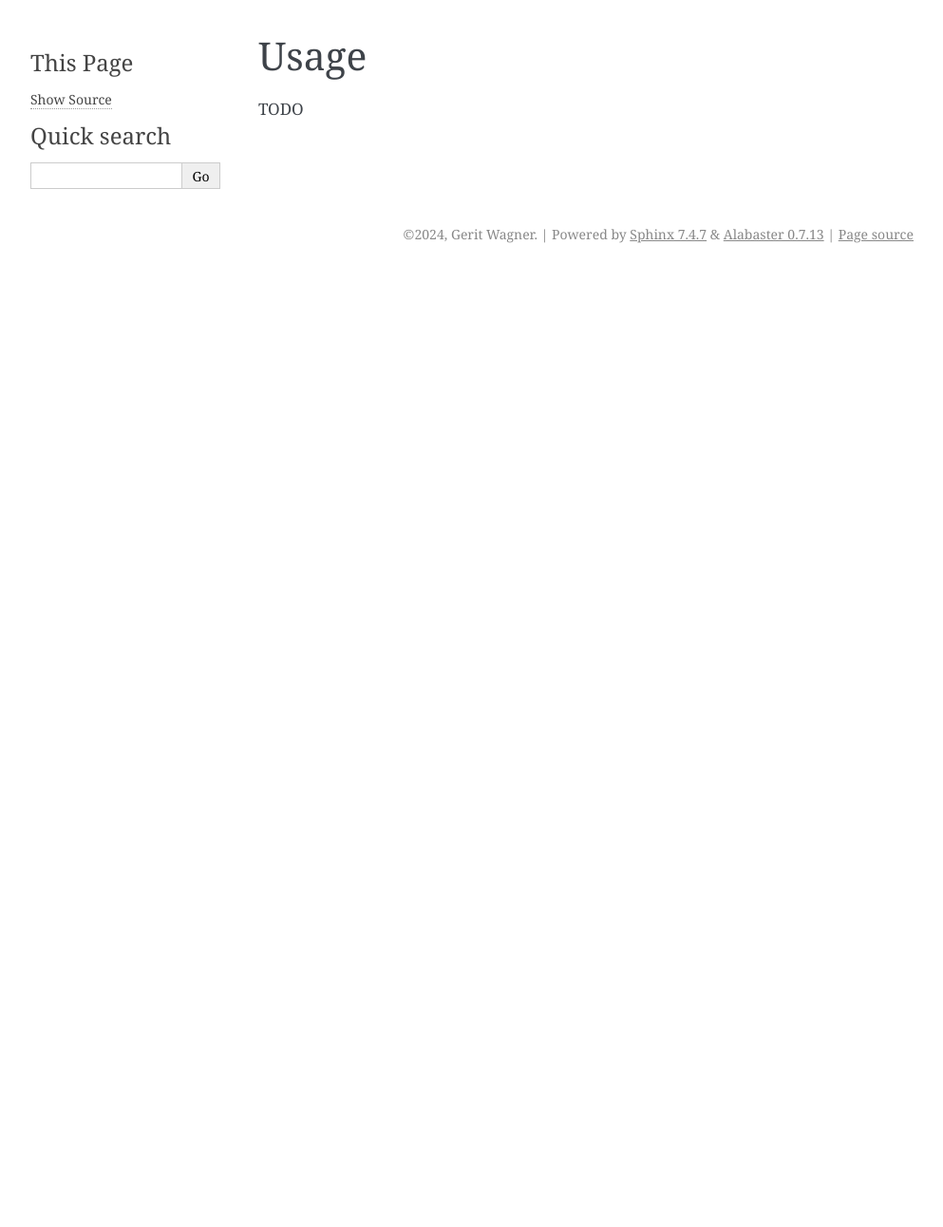
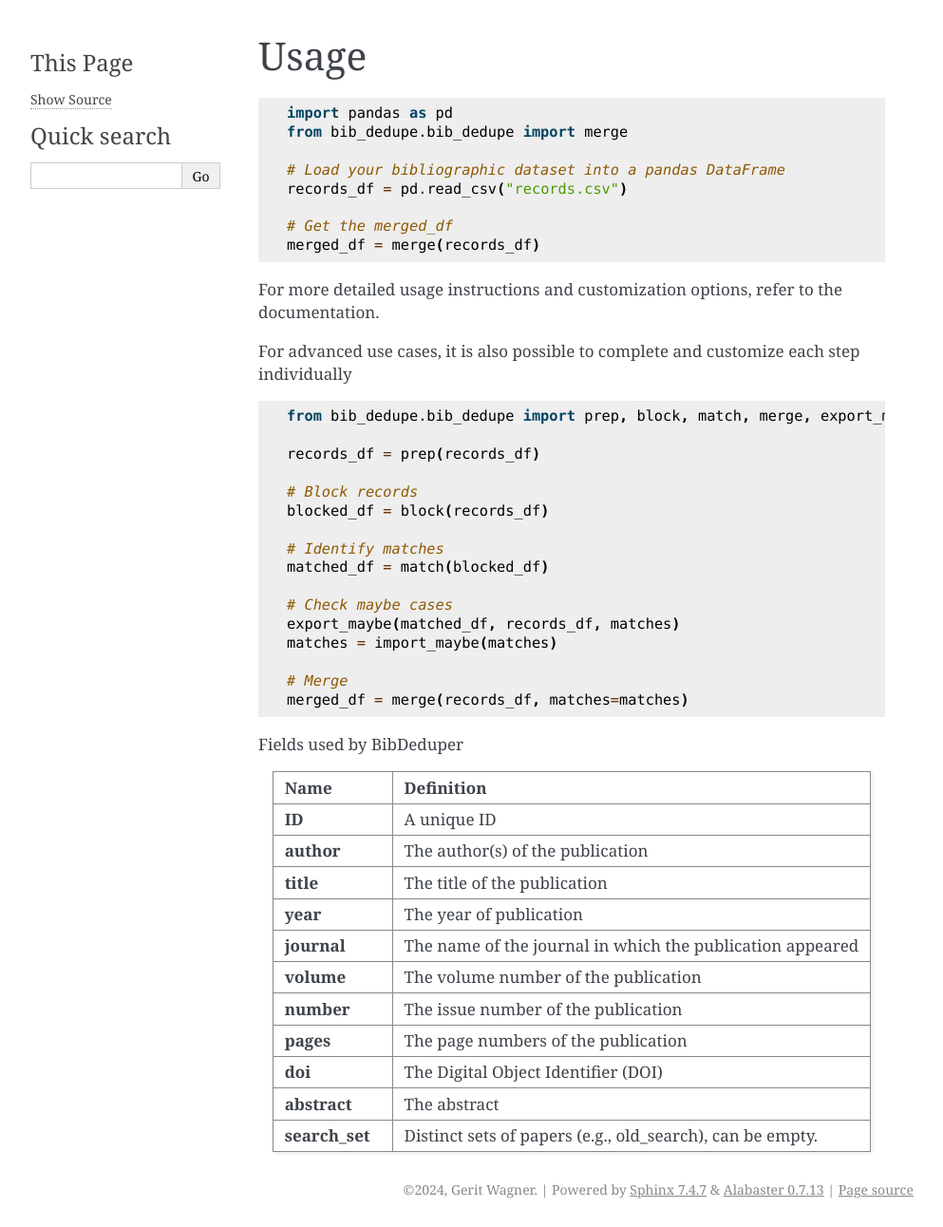
Before and after one commit to CoLRev-Environment/bib-dedupe, a Sphinx documentation site: the page built from docs/usage.rst, in a window 1280 px wide. Shown: the whole page at 95% size, without its empty margins (148-1141 px from the left). Built offline with Sphinx 7.4.7, drawn with Linux system fonts in a browser that asks for light colours; pages that are not in the unit, such as notebooks, are missing from menus; before the commit the page ends 900 px from its top, so only the background shows below that.

Commit message:
update docs

```diff
--- a/docs/usage.rst
+++ b/docs/usage.rst
@@ -1,4 +1,68 @@
 Usage
 ====================================
 
-TODO
+
+.. code-block:: python
+
+   import pandas as pd
+   from bib_dedupe.bib_dedupe import merge
+
+   # Load your bibliographic dataset into a pandas DataFrame
+   records_df = pd.read_csv("records.csv")
+
+   # Get the merged_df
+   merged_df = merge(records_df)
+
+For more detailed usage instructions and customization options, refer to the documentation.
+
+For advanced use cases, it is also possible to complete and customize each step individually
+
+.. code-block:: python
+
+   from bib_dedupe.bib_dedupe import prep, block, match, merge, export_maybe, import_maybe
+
+   records_df = prep(records_df)
+
+   # Block records
+   blocked_df = block(records_df)
+
+   # Identify matches
+   matched_df = match(blocked_df)
+
+   # Check maybe cases
+   export_maybe(matched_df, records_df, matches)
+   matches = import_maybe(matches)
+
+   # Merge
+   merged_df = merge(records_df, matches=matches)
+
+Fields used by BibDeduper
+
+.. list-table::
+   :widths: 20 80
+   :header-rows: 1
+
+   * - **Name**
+     - **Definition**
+   * - **ID**
+     - A unique ID
+   * - **author**
+     - The author(s) of the publication
+   * - **title**
+     - The title of the publication
+   * - **year**
+     - The year of publication
+   * - **journal**
+     - The name of the journal in which the publication appeared
+   * - **volume**
+     - The volume number of the publication
+   * - **number**
+     - The issue number of the publication
+   * - **pages**
+     - The page numbers of the publication
+   * - **doi**
+     - The Digital Object Identifier (DOI)
+   * - **abstract**
+     - The abstract
+   * - **search_set**
+     - Distinct sets of papers (e.g., old_search), can be empty.
```
Also changed, not shown: README.md (+0 -69 lines), docs/api.rst (+10 -1 lines), docs/evaluation.md (added, +9 -0 lines), docs/index.rst (+64 -7 lines), 1 other file.
